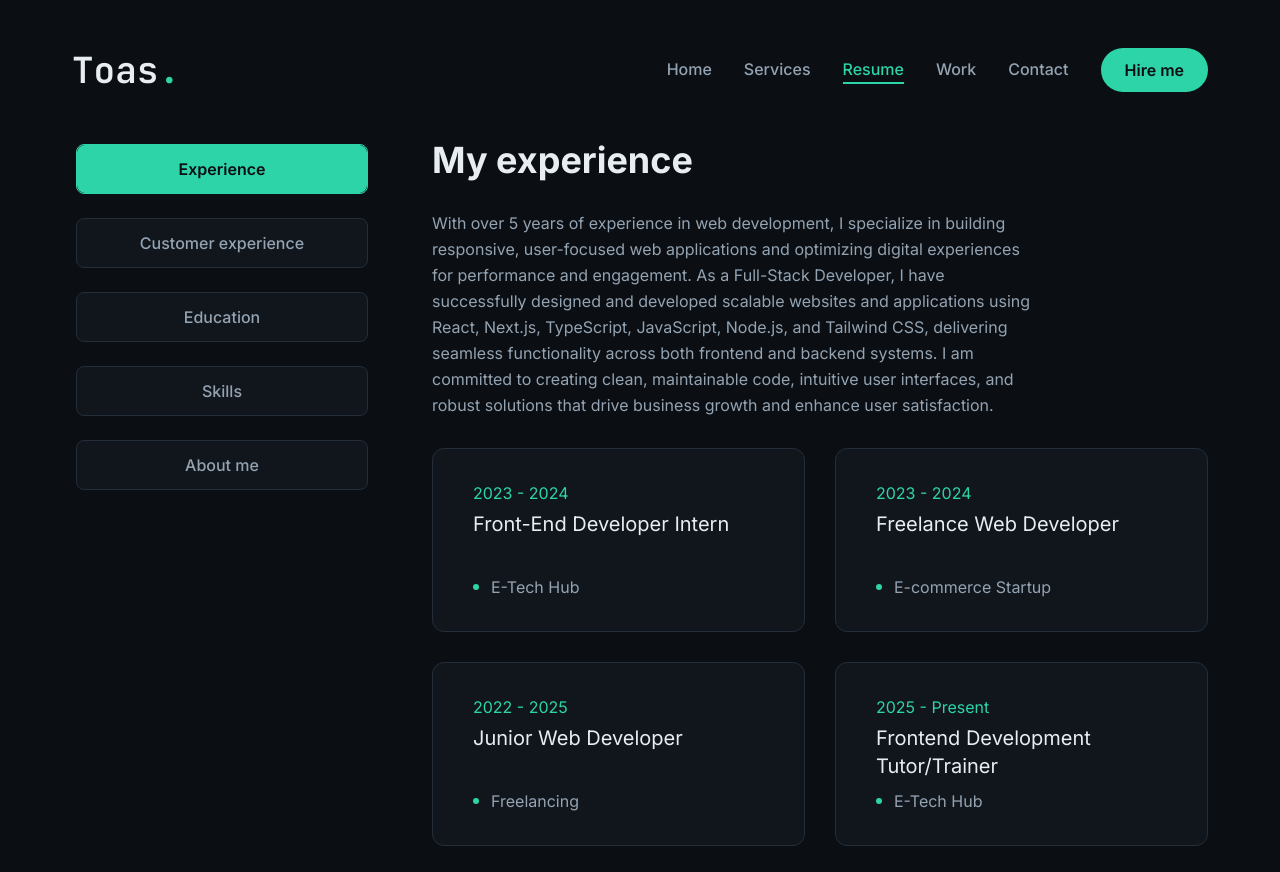
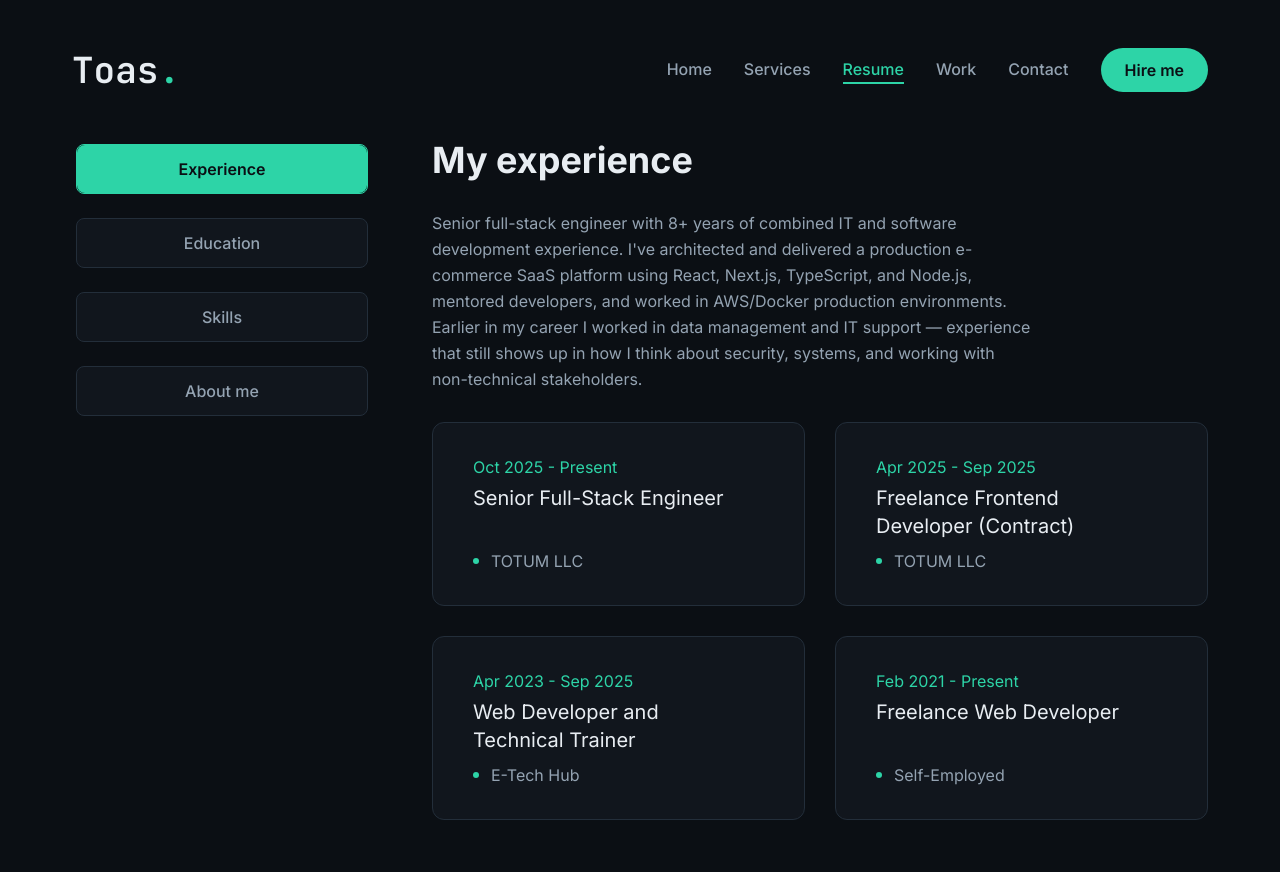
Before and after one commit to David-Toas/port, a Next.js app: page /resume in a window 1280 px wide. After the commit the page ends 846 px from the top, so only its background shows below. Built offline with nearby package versions, Linux system fonts and the light colour scheme.

Commit message:
Refactor code structure for improved readability and maintainability

```diff
--- a/app/layout.jsx
+++ b/app/layout.jsx
@@ -23,11 +23,26 @@ const jetbrainsMono = JetBrains_Mono({
 });
 
 export const metadata = {
-  title: "Toas",
-  description: "My Website Development profile page",
-  keywords: ["Next.js", "React", "Tailwind CSS", "Framer Motion", "Portfolio"],
+  metadataBase: new URL("https://olabode.vercel.app"),
+  title: "Olabode Showole | Senior Full-Stack Engineer",
+  description:
+    "Senior Full-Stack Engineer specializing in React, Next.js, TypeScript, and Node.js. 8+ years of combined IT and software development experience building production web applications.",
+  keywords: ["Next.js", "React", "TypeScript", "Node.js", "Full-Stack Engineer", "Portfolio"],
   robots: "index, follow",
-
+  openGraph: {
+    title: "Olabode Showole | Senior Full-Stack Engineer",
+    description:
+      "Senior Full-Stack Engineer specializing in React, Next.js, TypeScript, and Node.js.",
+    url: "https://olabode.vercel.app",
+    siteName: "Olabode Showole",
+    type: "website",
+  },
+  twitter: {
+    card: "summary",
+    title: "Olabode Showole | Senior Full-Stack Engineer",
+    description:
+      "Senior Full-Stack Engineer specializing in React, Next.js, TypeScript, and Node.js.",
+  },
 };
 
 export default function RootLayout({ children }) {
--- a/app/page.jsx
+++ b/app/page.jsx
@@ -1,8 +1,6 @@
 "use client";
 
 /* eslint-disable react/no-unescaped-entities */
-import { useState } from "react";
-
 import { Button } from "@/components/ui/button";
 import { FiDownload } from "react-icons/fi";
 import Link from "next/link";
@@ -24,22 +22,7 @@ const Line = ({ children, delay = 0 }) => (
   </span>
 );
 
-const resumeOptions = [
-  {
-    title: "Full-Stack Developer Resume",
-    description: "Best for software, web, and technical roles",
-    file: "/Olabode-Showole-Full Stack.pdf",
-  },
-  {
-    title: "Customer Service Resume",
-    description: "Best for support, client success, and service-focused roles",
-    file: "/Olabode-Showole-CSR.pdf",
-  },
-];
-
 const Home = () => {
-  const [isResumeModalOpen, setIsResumeModalOpen] = useState(false);
-
   return (
     <section className="h-full">
       <div className="container mx-auto h-full">
@@ -49,8 +32,8 @@ const Home = () => {
             {/* masked line reveal — 70ms stagger between lines */}
             <Line delay={0.05}>
               <span className="font-mono text-sm uppercase tracking-[2px] text-content-muted">
-                Full-Stack Developer <span className="text-line">/</span>{" "}
-                Customer Support & Client Success
+                Senior Full-Stack Engineer <span className="text-line">/</span>{" "}
+                React · Next.js · TypeScript · Node.js
               </span>
             </Line>
             <h1 className="mt-4 text-[48px] xl:text-[70px] leading-[1.1] font-semibold mb-6">
@@ -63,27 +46,33 @@ const Home = () => {
               className="max-w-[500px] mb-9 text-content-muted animate-reveal"
               style={{ animationDelay: "0.3s" }}
             >
-              I combine full-stack development expertise with a strong customer
-              service background to deliver digital solutions that are both
-              technically solid and user-focused. With experience building
-              modern web applications and supporting clients with clarity,
-              empathy, and problem-solving, I bridge the gap between product
-              development and customer satisfaction.
+              I'm a full-stack engineer with 8+ years of combined IT and
+              software development experience, building production web
+              applications with React, Next.js, TypeScript, and Node.js.
+              I've shipped e-commerce platforms, mentored developers, and
+              bring a client-facing background that makes me effective in
+              remote, cross-functional teams.
             </p>
             {/* btn and socails */}
             <div
               className="flex flex-col xl:flex-row items-center gap-8 animate-reveal"
               style={{ animationDelay: "0.38s" }}
             >
+              <Link
+                href="/Olabode-Showole-Resume.pdf"
+                target="_blank"
+                rel="noopener noreferrer"
+                download
+              >
                 <Button
                   variant="outline"
                   size="lg"
                   className="uppercase flex items-center gap-2"
-                onClick={() => setIsResumeModalOpen(true)}
                 >
                   <span>Download CV</span>
                   <FiDownload className="text-xl" />
                 </Button>
+              </Link>
               <div className="mb-8 xl:mb-0">
                 <Social
                   containerStyles="flex gap-6"
@@ -100,78 +89,6 @@ const Home = () => {
       </div>
 
       <Stats />
-
-      {isResumeModalOpen && (
-        <div
-          className="fixed inset-0 z-50 flex items-center justify-center bg-black/80 p-4"
-          onClick={() => setIsResumeModalOpen(false)}
-        >
-          <div
-            className="w-full max-w-2xl rounded-2xl border border-line bg-surface p-6 shadow-2xl"
-            onClick={(e) => e.stopPropagation()}
-          >
-            <div className="flex items-start justify-between gap-4">
-              <div>
-                <h3 className="text-2xl font-semibold">Choose a resume</h3>
-                <p className="mt-2 text-sm text-content-muted">
-                  Open or download the resume version that best matches the role
-                  you are exploring.
-                </p>
-              </div>
-              <button
-                className="text-2xl text-content-muted transition-colors duration-200 hover:text-content"
-                onClick={() => setIsResumeModalOpen(false)}
-                aria-label="Close"
-              >
-                ×
-              </button>
-            </div>
-
-            <div className="mt-6 grid gap-4 md:grid-cols-2">
-              {resumeOptions.map((resume) => (
-                <div
-                  key={resume.title}
-                  className="rounded-xl border border-line bg-surface-2 p-4"
-                >
-                  <h4 className="font-semibold">{resume.title}</h4>
-                  <p className="mt-2 text-sm text-content-muted">
-                    {resume.description}
-                  </p>
-                  <div className="mt-4 flex flex-wrap gap-3">
-                    <Link
-                      href={resume.file}
-                      target="_blank"
-                      rel="noopener noreferrer"
-                      download
-                    >
-                      <Button
-                        variant="outline"
-                        size="md"
-                        className="flex items-center gap-2"
-                      >
-                        Download
-                      </Button>
-                    </Link>
-                    <Link
-                      href={resume.file}
-                      target="_blank"
-                      rel="noopener noreferrer"
-                    >
-                      <Button
-                        variant="outline"
-                        size="md"
-                        className="flex items-center gap-2"
-                      >
-                        View
-                      </Button>
-                    </Link>
-                  </div>
-                </div>
-              ))}
-            </div>
-          </div>
-        </div>
-      )}
     </section>
   );
 };
--- a/app/resume/page.jsx
+++ b/app/resume/page.jsx
@@ -23,7 +23,7 @@ import {
 const about = {
   title: "About me",
   description:
-    "I am a versatile professional with over 5 years of experience combining full-stack development with customer service, client support, and problem-solving. I build responsive, scalable web applications using modern technologies while also bringing strong communication, empathy, and relationship management skills to every project. Whether I am developing software or supporting clients, I focus on delivering thoughtful, reliable, and user-centered solutions that create value for both businesses and people.",
+    "I'm a full-stack engineer with 8+ years of combined IT and software development experience, currently focused on React, Next.js, and TypeScript on the frontend, and Node.js on the backend. I've architected production SaaS and e-commerce platforms, mentored developers, and bring a client-facing background from IT support and vendor management that makes me effective in remote, cross-functional teams.",
   info: [
     {
       fieldName: "Name",
@@ -35,7 +35,7 @@ const about = {
     },
     {
       fieldName: "Experience",
-      fieldValue: "5+ Years",
+      fieldValue: "8+ Years",
     },
     {
       fieldName: "Nationality",
@@ -69,64 +69,38 @@ const experience = {
   icon: "/assets/resume/badge.svg",
   title: "My experience",
   description:
-    "With over 5 years of experience in web development, I specialize in building responsive, user-focused web applications and optimizing digital experiences for performance and engagement. As a Full-Stack Developer, I have successfully designed and developed scalable websites and applications using React, Next.js, TypeScript, JavaScript, Node.js, and Tailwind CSS, delivering seamless functionality across both frontend and backend systems. I am committed to creating clean, maintainable code, intuitive user interfaces, and robust solutions that drive business growth and enhance user satisfaction.",
+    "Senior full-stack engineer with 8+ years of combined IT and software development experience. I've architected and delivered a production e-commerce SaaS platform using React, Next.js, TypeScript, and Node.js, mentored developers, and worked in AWS/Docker production environments. Earlier in my career I worked in data management and IT support — experience that still shows up in how I think about security, systems, and working with non-technical stakeholders.",
   items: [
     {
-      company: "E-Tech Hub",
-      position: "Front-End Developer Intern",
-      duration: "2023 - 2024",
+      company: "TOTUM LLC",
+      position: "Senior Full-Stack Engineer",
+      duration: "Oct 2025 - Present",
     },
     {
-      company: "E-commerce Startup",
-      position: "Freelance Web Developer",
-      duration: "2023 - 2024",
-    },
-    {
-      company: "Freelancing",
-      position: "Junior Web Developer",
-      duration: "2022 - 2025",
+      company: "TOTUM LLC",
+      position: "Freelance Frontend Developer (Contract)",
+      duration: "Apr 2025 - Sep 2025",
     },
     {
       company: "E-Tech Hub",
-      position: "Frontend Development Tutor/Trainer",
-      duration: "2025 - Present",
+      position: "Web Developer and Technical Trainer",
+      duration: "Apr 2023 - Sep 2025",
     },
     {
-      company: "TOTUM LLC",
-      position: "Senior Web Developer",
-      duration: "2025 - Present",
-    },
-  ],
-};
-
-const customerExperience = {
-  title: "Customer experience",
-  description:
-    "My background in customer service has sharpened my ability to communicate clearly, solve problems quickly, and build trust with clients and users. I bring a service-first mindset to technical and non-technical work alike, making me effective in support, client-facing collaboration, and relationship management.",
-  items: [
-    {
-      company: "Client Support",
-      position: "Customer Service & Client Success",
-      duration: "2023 - Present",
+      company: "Self-Employed",
+      position: "Freelance Web Developer",
+      duration: "Feb 2021 - Present",
     },
     {
-      company: "Freelance Clients",
-      position: "Project Communication & Problem Resolution",
-      duration: "2022 - Present",
+      company: "Strategic Outsourcing Ltd (Polaris Bank)",
+      position: "Data Management Specialist",
+      duration: "2022 - 2023",
     },
     {
-      company: "Team Collaboration",
-      position: "Supportive Relationship Building",
-      duration: "2021 - Present",
+      company: "One Touch Computer Center",
+      position: "IT Technician",
+      duration: "2017 - 2018",
     },
-  ],
-  strengths: [
-    "Communication",
-    "Empathy",
-    "Issue Resolution",
-    "Relationship Building",
-    "Active Listening",
-    "Customer Focus",
   ],
 };
 
@@ -169,7 +143,7 @@ const education = {
 const skills = {
   title: "My skills",
   description:
-    "I bring together strong technical skills and customer-facing strengths. My experience includes building modern web applications and also supporting clients effectively through clear communication, empathy, and problem-solving. This blend allows me to contribute confidently in both development teams and service-oriented environments.",
+    "I work across the full stack — React, Next.js, and TypeScript on the frontend, Node.js on the backend, and PostgreSQL or MongoDB for data. I care about clean architecture, performance, and shipping features that hold up in production.",
   skillList: [
     {
       icon: <FaHtml5 />,
@@ -248,9 +222,6 @@ const Resume = () => {
         >
           <TabsList className="flex flex-col w-full max-w-[300px] mx-auto xl:mx-0 gap-6">
             <TabsTrigger value="experience">Experience</TabsTrigger>
-            <TabsTrigger value="customer-experience">
-              Customer experience
-            </TabsTrigger>
             <TabsTrigger value="education">Education</TabsTrigger>
             <TabsTrigger value="skills">Skills</TabsTrigger>
             <TabsTrigger value="about">About me</TabsTrigger>
@@ -287,53 +258,6 @@ const Resume = () => {
                     })}
                   </ul>
                 </ScrollArea>
-              </div>
-            </TabsContent>
-
-            {/* customer experience */}
-            <TabsContent value="customer-experience" className="w-full mb-6">
-              <div className="flex flex-col gap-[30px] text-center xl:text-left">
-                <h3 className="text-4xl font-bold">
-                  {customerExperience.title}
-                </h3>
-                <p className="max-w-[600px] text-content-muted mx-auto xl:mx-0">
-                  {customerExperience.description}
-                </p>
-                <ScrollArea className="h-[300px]">
-                  <ul className="grid grid-cols-1 lg:grid-cols-2 gap-[30px]">
-                    {customerExperience.items.map((item, index) => {
-                      return (
-                        <li
-                          key={index}
-                          className="bg-surface border border-line h-[184px] py-6 px-10 rounded-xl flex flex-col justify-center items-center lg:items-start gap-1"
-                        >
-                          <span className="text-accent">{item.duration}</span>
-                          <h3 className="text-xl max-w-[268px] min-h-[60px] text-center lg:text-left">
-                            {item.position}
-                          </h3>
-                          <div className="flex items-center gap-3">
-                            <span className="w-[6px] h-[6px] rounded-full bg-accent"></span>
-                            <p className="text-content-muted">{item.company}</p>
-                          </div>
-                        </li>
-                      );
-                    })}
-                  </ul>
-                </ScrollArea>
-
-                <div className="rounded-xl border border-line bg-surface p-6">
-                  <h4 className="text-xl font-semibold">Key strengths</h4>
-                  <div className="mt-4 flex flex-wrap gap-3">
-                    {customerExperience.strengths.map((strength, index) => (
-                      <span
-                        key={index}
-                        className="rounded-full border border-warm-soft bg-warm-soft px-3 py-2 text-sm text-warm"
-                      >
-                        {strength}
-                      </span>
-                    ))}
-                  </div>
-                </div>
               </div>
             </TabsContent>
 
--- a/app/services/page.jsx
+++ b/app/services/page.jsx
@@ -13,9 +13,9 @@ const services = [
   },
   {
     num: "02",
-    title: "Customer Support & Client Success",
+    title: "API & Backend Development",
     description:
-      "I bring a strong customer-focused approach to every project by listening carefully, solving problems quickly, and creating positive experiences for clients and users. My background in customer service helps me communicate clearly, manage expectations, and build trust while delivering technical solutions that meet real needs.",
+      "I design and build reliable backend systems and RESTful APIs using Node.js, Express, and NestJS, with PostgreSQL and MongoDB for data modeling. From authentication and real-time features to third-party integrations and payment gateways, I focus on clean architecture, secure data handling, and APIs that scale with the product.",
     href: "/work",
   },
   {
--- a/app/work/page.jsx
+++ b/app/work/page.jsx
@@ -104,7 +104,7 @@ const projects = [
     category: "Frontend",
     title: "Hoobank",
     description:
-      "💳 Next-generation banking interface with intuitive design and seamless transactions. Built with React and modern fintech principles, featuring secure authentication, real-time notifications, and user-friendly dashboard that improves customer satisfaction by 45%.",
+      "Hoobank is a modern banking interface concept built with React and Next.js, featuring a clean account dashboard, transaction views, and authentication flows. Built to explore fintech UI patterns in a polished, responsive frontend.",
     stack: [
       { name: "Next.js" },
       { name: "Tailwind.css" },
@@ -119,7 +119,7 @@ const projects = [
     category: "FullStack",
     title: "Tinkteq",
     description:
-      "🚀 Real-time collaboration platform powering seamless team communication. Developed with Next.js, WebSocket technology, and modern UI/UX principles. Features instant messaging, file sharing, and synchronized workspaces that boost team productivity by 60%.",
+      "Tinkteq is a real-time collaboration interface built with Next.js and WebSockets, featuring live messaging and synchronized workspace views. Built to explore real-time state management and socket-based communication in a modern frontend stack.",
     stack: [
       { name: "Next.js" },
       { name: "Tailwind.css" },
@@ -135,7 +135,7 @@ const projects = [
     category: "Frontend",
     title: "Toas Shop",
     description:
-      "🛒 High-performance e-commerce platform with lightning-fast loading and smooth checkout experience. Built with Next.js and Tailwind CSS, featuring optimized product discovery, secure payment integration, and mobile-first design that converts 25% better than average.",
+      "Toas Shop is a frontend e-commerce build using Next.js and Tailwind CSS, featuring product browsing, cart functionality, and a responsive, mobile-first checkout flow.",
     stack: [
       { name: "Next.js" },
       { name: "Tailwind.css" },
@@ -161,7 +161,7 @@ const projects = [
     category: "Frontend",
     title: "Edusity",
     description:
-      "🎓 Modern educational platform with interactive learning features and seamless user experience. Built with vanilla JavaScript for optimal performance, featuring responsive design that increased student engagement by 40% and improved learning outcomes through intuitive navigation.",
+      "Edusity is an educational platform interface built with vanilla JavaScript, HTML, and CSS, featuring course browsing and a responsive, navigation-focused layout built without a frontend framework.",
     stack: [{ name: "Html 5" }, { name: "Css 3" }, { name: "Javascript" }],
     image: "/assets/work/thumb1.png",
     live: "https://toas-uni.vercel.app/",
@@ -173,7 +173,7 @@ const projects = [
     category: "Frontend",
     title: "Homeland",
     description:
-      "🏠 Premium real estate platform with advanced property search and virtual tours. Features intelligent filtering, interactive maps, and mobile-optimized browsing that helps users find their dream homes 3x faster than traditional property sites.",
+      "Homeland is a real estate listings interface built with vanilla JavaScript, HTML, and CSS, featuring property search, filtering, and a responsive browsing experience.",
     stack: [{ name: "Html 5" }, { name: "Css 3" }, { name: "Javascript" }],
     image: "/assets/work/thumb4.png",
     live: "https://real-estate-toas.vercel.app/",
--- a/components/Stats.jsx
+++ b/components/Stats.jsx
@@ -7,11 +7,11 @@ import { useInView, usePrefersReducedMotion } from "@/lib/hooks";
 
 const stats = [
   {
-    num: 5,
+    num: 8,
     text: "Years of experience",
   },
   {
-    num: 37,
+    num: 24,
     text: "Projects completed",
   },
   {
@@ -19,8 +19,8 @@ const stats = [
     text: "Technologies mastered",
   },
   {
-    num: 243,
-    text: "Codes commits",
+    num: 1540,
+    text: "Contributions",
   },
 ];
 
```
Also changed, not shown: 1 other file (tests, documents, lock files or other folders). Lines whose indentation alone changed are shown as unchanged.
